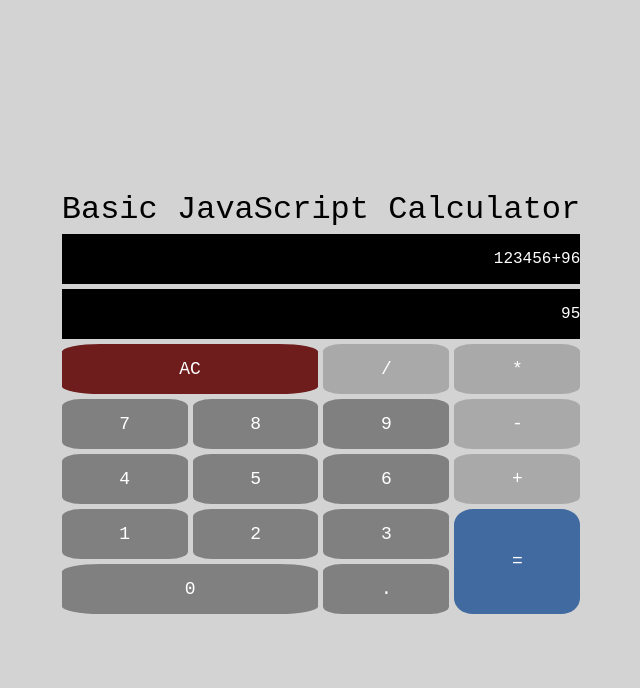
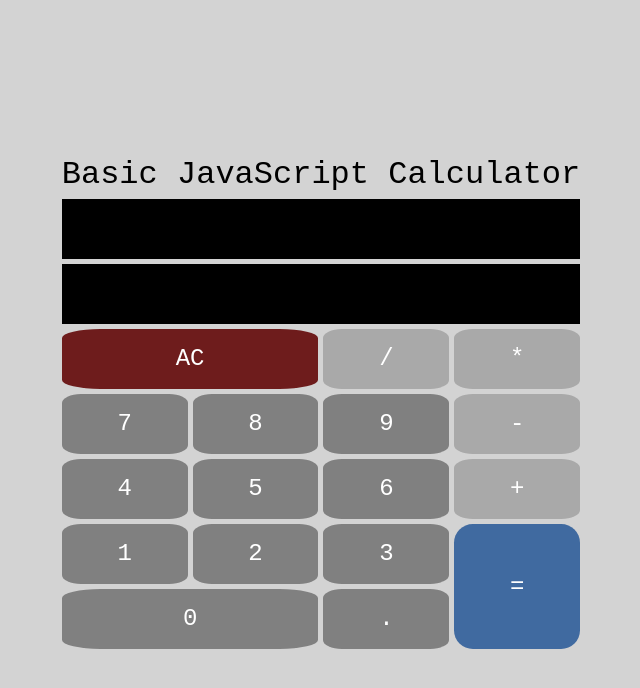
Before and after one commit to cdlavacudeg/javascript-projects, a plain HTML site: page calculator/src/index.html in a window 1280 px wide. Both pictures are taken after a click on the button "AC". Shown: the whole page, without its empty margins (319-959 px from the left). Drawn offline with Linux system fonts and the light colour scheme.

Commit message:
Calculator JS base

```diff
--- a/calculator/src/assets/index.js
+++ b/calculator/src/assets/index.js
@@ -0,0 +1,26 @@
+const numberButtons=document.querySelectorAll('button.button-number');
+const operationButtons=document.querySelectorAll('button.button-operation');
+const clearButton=document.querySelector('#clear');
+const equalsButton=document.querySelector('#equals');
+
+const formulaDisplay=document.querySelector('#formula-display');
+const output=document.querySelector('#output-display');
+
+numberButtons.forEach(number => {
+    number.addEventListener('click',()=>{
+        formulaDisplay.innerText+=number.innerText;
+    });
+});
+operationButtons.forEach(operation => {
+    operation.addEventListener('click',()=>{
+        formulaDisplay.innerText+=operation.innerText;
+    });
+});
+clearButton.addEventListener('click',()=>{
+    formulaDisplay.innerText='';
+    output.innerText='';
+})
+
+equalsButton.addEventListener('click',()=>{
+    output.innerText=formulaDisplay.innerText
+})
--- a/calculator/src/assets/index.scss
+++ b/calculator/src/assets/index.scss
@@ -98,6 +98,8 @@ select{
 .container{
     display: grid;
     gap: 0.5rem;
+    max-width: 600px;
+    min-height: 450px;
     grid-template-rows: repeat(7,1fr);
     grid-template-columns:repeat(4,1fr) ;
     grid-template-areas:
@@ -119,15 +121,20 @@ select{
     background-color: black;
     color: #ffff;
     width: 100%;
-    height: 50px;
+    height: auto;
     align-items: center;
     justify-content: flex-end;
+    word-wrap: break-word;
+    word-break: break-all;
 }
 #formula-display{
     grid-area: display-f;
+    color:orange;
+    font-size: 2.4rem;
 }
 #output-display{
     grid-area: display;
+    font-size: 2rem;
 }
 
 
@@ -149,7 +156,7 @@ $numbers: zero,one,two,three,four,five,six,seven,eigth,nine,divide,multiply,subs
 .button{
     border: none;
     padding: 0;
-    font-size: 1.8rem;
+    font-size: 2.4rem;
     border-radius: 15%;
 }
 button:hover{
--- a/calculator/src/index.html
+++ b/calculator/src/index.html
@@ -11,8 +11,11 @@
     <main>
         <h1 class="tittle">Basic JavaScript Calculator</h1>
         <div class="container">
-            <div class="display" id="formula-display">123456+96</div>
-            <div class="display" id="output-display">95</div>
+            <div class="display" id="formula-display">465431321564657489754654564112165456446551213215454421213
+                16546465465465456
+            </div>
+            <div class="display" id="output-display">465431321564657489754654564112165456446551213215454421213
+                16546465465465456</div>
             <button class="button " id="clear">AC</button>
             <button class="button button-operation" id="divide">/</button>
             <button class="button button-operation" id="multiply">*</button>
@@ -32,5 +35,6 @@
             <button class="button button-number" id="decimal">.</button>
         </div>
     </main>
+    <script src="assets/index.js"></script>
 </body>
 </html>
```
Also changed, not shown: calculator/src/assets/index.css.
